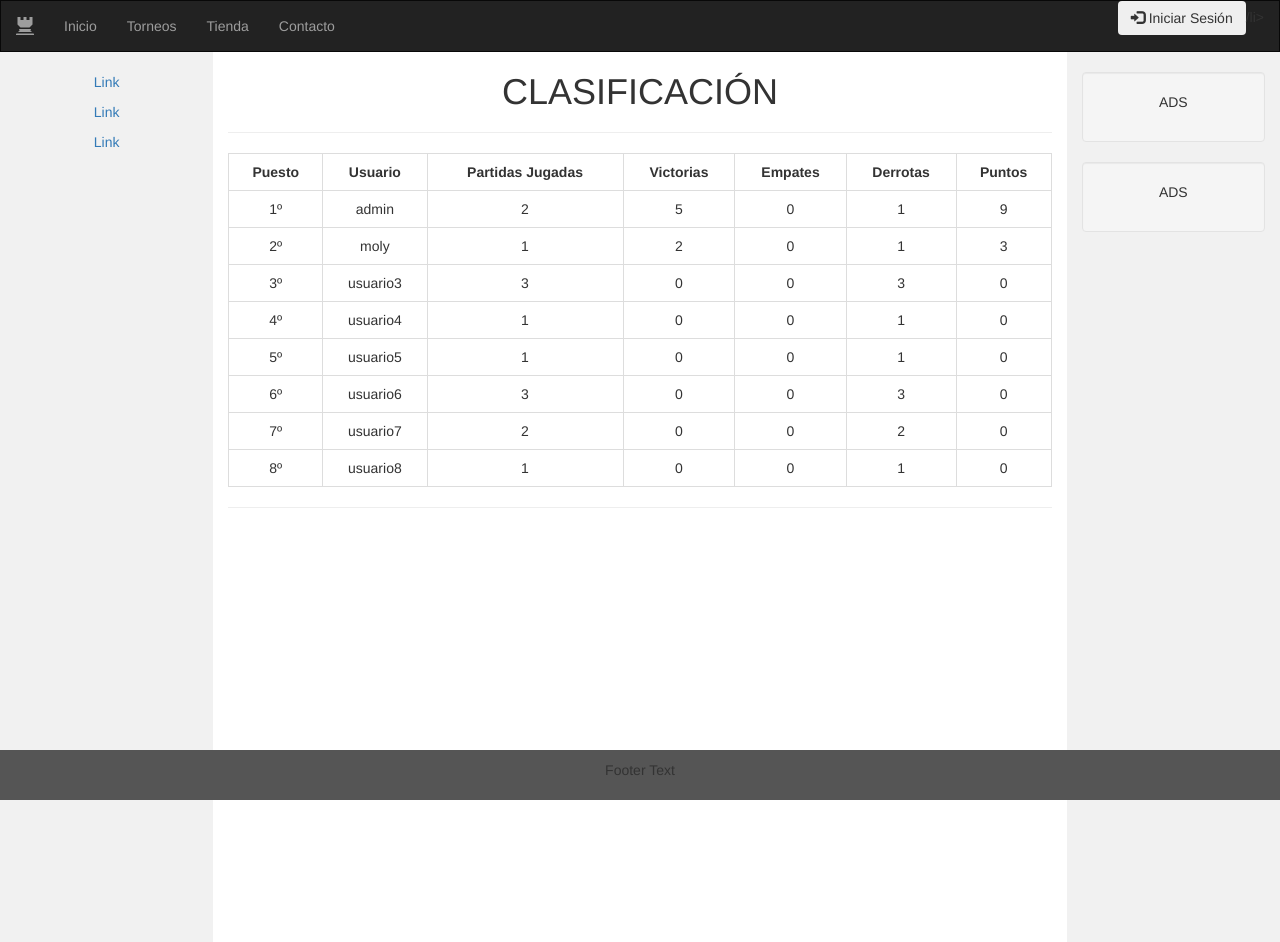
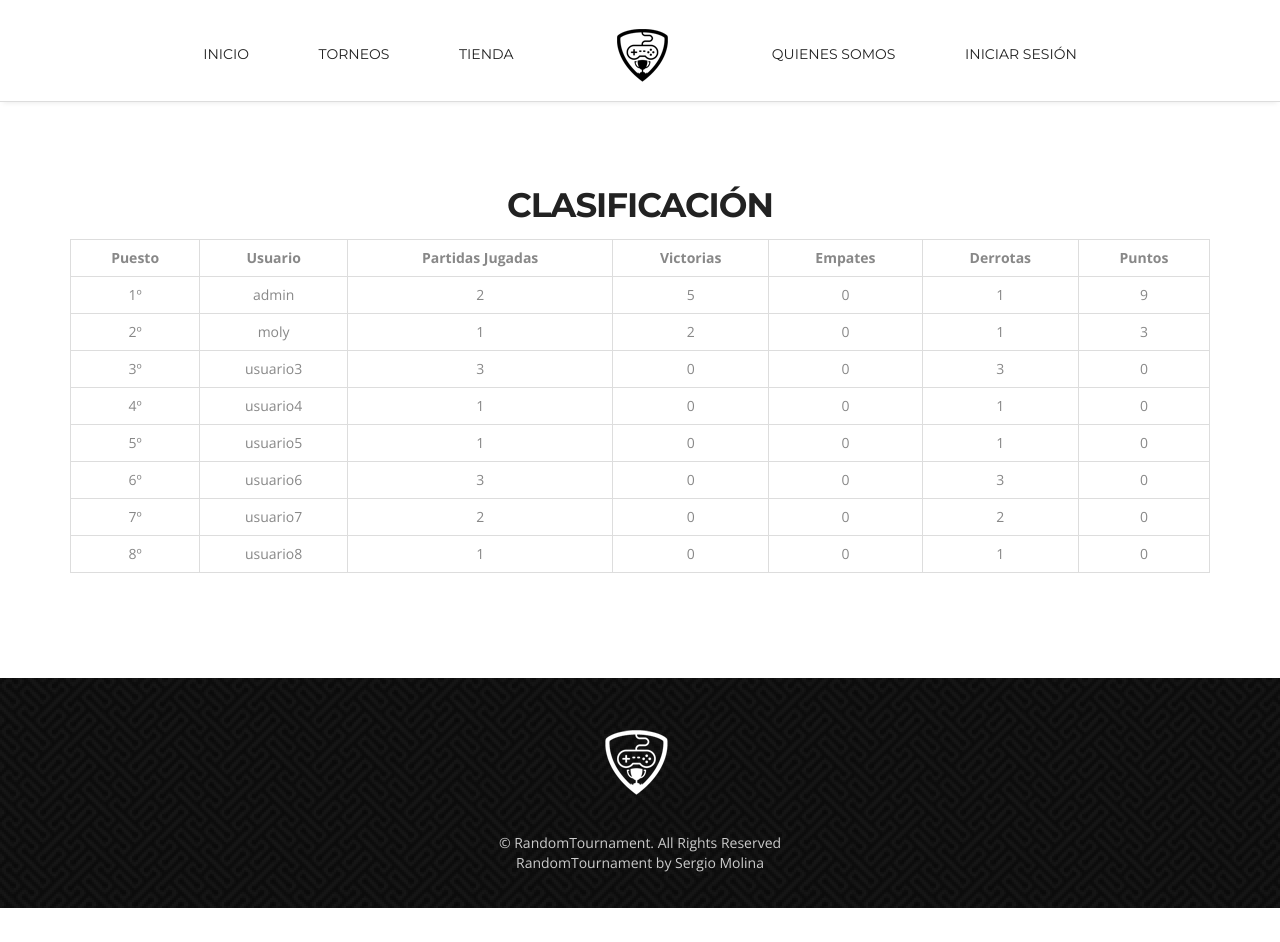
Before and after one commit to Makokoo/proyectorandomtournament, a PHP site: page /ranking.php in a window 1280 px wide. After the commit the page ends 908 px from the top, so only its background shows below. Run offline with PHP 8.4, Linux system fonts and the light colour scheme; data comes from the database, SQL or seed files in the repository.

Commit message:
Añadida carpeta tienda y demás

```diff
--- a/funciones.php
+++ b/funciones.php
@@ -143,7 +143,7 @@ function getClasificacion($uname){
     $res = $conexion->query($sql);
 
 
-    echo "<table class='table table-bordered'>";
+    echo "<table class='table table-bordered text-center'>";
     echo "<tr><td><b>Puesto</b></td><td><b>Usuario</b></td><td><b>Partidas Jugadas</b></td><td><b>Victorias</b></td><td><b>Empates</b></td><td><b>Derrotas</b></td><td><b>Puntos</b></td></tr>";
     while($datos = $res->fetch_assoc()){
         $contador++;
--- a/home.php
+++ b/home.php
@@ -34,7 +34,7 @@ session_start();
 			<ul class="main-nav">
                 <li><a href="home.php">INICIO</a></li>
 				<li><a href="tournaments.php">TORNEOS</a></li>
-                <li><a href="quienessomos.php">TIENDA</a></li>
+                <li><a href="tienda/shop.php">TIENDA</a></li>
 				<li class="small-logo"><a href="home.php"><img src="img/small-logo.png" alt=""></a></li>
                 <li><a href="quienessomos.php">QUIENES SOMOS</a></li>
 
@@ -75,7 +75,7 @@ session_start();
 
 				<div class="team-leader-box">
 					<div class="team-leader wow fadeInDown delay-03s">
-						<div class="team-leader-shadow"><a href="#"></a></div>
+						<div class="team-leader-shadow"><a href="tdetails.php?id=8"></a></div>
 						<img src="img/dbz.png" alt="">
 					</div>
 					<h3 class="wow fadeInDown delay-03s">TORNEO INAUGURACIÓN</h3>
@@ -97,7 +97,7 @@ session_start();
 
 				<div class="team-leader-box">
 					<div class="team-leader wow fadeInDown delay-09s">
-						<div class="team-leader-shadow"><a href="shop.php"></a></div>
+						<div class="team-leader-shadow"><a href="tienda/shop.php"></a></div>
 						<img src="img/tienda.png" alt="">
 					</div>
 					<h3 class="wow fadeInDown delay-09s">INAUGURAMOS NUESTRA TIENDA ONLINE</h3>
--- a/index.php
+++ b/index.php
@@ -40,7 +40,7 @@
         <ul class="we-create animated fadeInUp delay-1s">
             <li>Hacemos de la competición diversión</li>
         </ul>
-        <a class="link animated fadeInUp delay-1s servicelink" href="home.php">EMPEZAR</a>
+        <a class="link animated fadeInUp delay-1s servicelink" href="login.php">EMPEZAR</a>
     </div>
 </header>
 <!--header-end-->
--- a/ranking.php
+++ b/ranking.php
@@ -17,137 +17,105 @@ if(isset($_SESSION['usuario'])) {
 
 ?>
 
-<!DOCTYPE html>
-<html lang="en">
+<!doctype html>
+<html>
+
 <head>
-    <title>Random Tournament</title>
     <meta charset="utf-8">
-    <meta name="viewport" content="width=device-width, initial-scale=1">
-    <link rel="stylesheet" href="https://maxcdn.bootstrapcdn.com/bootstrap/3.3.7/css/bootstrap.min.css">
-    <script src="https://ajax.googleapis.com/ajax/libs/jquery/3.3.1/jquery.min.js"></script>
-    <script src="https://maxcdn.bootstrapcdn.com/bootstrap/3.3.7/js/bootstrap.min.js"></script>
-    <style>
-        /* Remove the navbar's default margin-bottom and rounded borders */
-        .navbar {
-            margin-bottom: 0;
-            border-radius: 0;
-        }
+    <meta name="viewport" content="width=device-width, maximum-scale=1">
 
-        /* Set height of the grid so .sidenav can be 100% (adjust as needed) */
-        .row.content {height: 890px}
+    <title>Homepage</title>
+    <link rel="icon" href="favicon.png" type="image/png">
+    <link rel="shortcut icon" href="favicon.ico" type="img/x-icon">
 
-        /* Set gray background color and 100% height */
-        .sidenav {
-            padding-top: 20px;
-            background-color: #f1f1f1;
-            height: 100%;
-        }
+    <link href='https://fonts.googleapis.com/css?family=Montserrat:400,700' rel='stylesheet' type='text/css'>
+    <link href='https://fonts.googleapis.com/css?family=Open+Sans:400,300,800italic,700italic,600italic,400italic,300italic,800,700,600' rel='stylesheet' type='text/css'>
 
-        /* Set black background color, white text and some padding */
-        footer {
-            position: absolute;
-            right: 0;
-            bottom: 0;
-            left: 0;
-            padding: 1rem;
-            background-color: #555;
-            text-align: center;
-        }
+    <link href="css/bootstrap.css" rel="stylesheet" type="text/css">
+    <link href="css/style.css" rel="stylesheet" type="text/css">
+    <link href="css/font-awesome.css" rel="stylesheet" type="text/css">
+    <link href="css/responsive.css" rel="stylesheet" type="text/css">
+    <link href="css/magnific-popup.css" rel="stylesheet" type="text/css">
 
-        .msgerror{
-            color: #990000;
-        }
+</head>
 
-        /* On small screens, set height to 'auto' for sidenav and grid */
-        @media screen and (max-width: 767px) {
-            .sidenav {
-                height: auto;
-                padding: 15px;
-            }
-            .row.content {height:auto;}
-        }
-    </style>
-</head>
 <body>
 
-<nav class="navbar navbar-inverse">
-    <div class="container-fluid">
-        <div class="navbar-header">
-            <button type="button" class="navbar-toggle" data-toggle="collapse" data-target="#myNavbar">
-                <span class="icon-bar"></span>
-                <span class="icon-bar"></span>
-                <span class="icon-bar"></span>
-            </button>
-            <a class="navbar-brand" href="home.php"><span class="glyphicon glyphicon-tower"></span></a>
-        </div>
-        <div class="collapse navbar-collapse" id="myNavbar">
-            <ul class="nav navbar-nav">
-                <li><a href="home.php">Inicio</a></li>
-                <li><a href="#">Torneos</a></li>
-                <li><a href="#">Tienda</a></li>
-                <li><a href="#">Contacto</a></li>
-            </ul>
+
+<nav class="main-nav-outer" id="test">
+    <!--main-nav-start-->
+    <div class="container">
+        <ul class="main-nav">
+            <li><a href="home.php">INICIO</a></li>
+            <li><a href="tournaments.php">TORNEOS</a></li>
+            <li><a href="quienessomos.php">TIENDA</a></li>
+            <li class="small-logo"><a href="home.php"><img src="img/small-logo.png" alt=""></a></li>
+            <li><a href="quienessomos.php">QUIENES SOMOS</a></li>
 
             <?php
             if(!isset($_SESSION['usuario'])) {
                 ?>
-                <ul class="nav navbar-nav navbar-right">
-                    <li><button onclick="location.href = 'login.php'" class="btn" style="width:auto;"><span class="glyphicon glyphicon-log-in text-right"></span> Iniciar Sesión</button>/li>
-                </ul>
+
+                <li><a href='login.php'>Iniciar Sesión</a></li>
+
                 <?php
             }else{
                 ?>
 
-                <ul class="nav navbar-nav navbar-right">
-                    <li><a href="logout.php"><span class="glyphicon glyphicon-log-out"></span> Cerrar Sesión</a></li>
-                </ul>
+                <li><a href="profile.php">Mi Perfil</a></li>
+                <li><a href="logout.php">Cerrar Sesión</a></li>
 
-                <ul class="nav navbar-nav navbar-right">
-                    <li><a href="profile.php"><span class="glyphicon glyphicon-user"></span> Perfil</a></li>
-                </ul>
                 <?php
             }
             ?>
-        </div>
+        </ul>
+
+        <a class="res-nav_click" href="#"><i class="fa fa-bars"></i></a>
     </div>
 </nav>
+<!--main-nav-end-->
 
 
-<div class="container-fluid text-center">
-    <div class="row content">
-        <div class="col-sm-2 sidenav">
-            <p><a href="#">Link</a></p>
-            <p><a href="#">Link</a></p>
-            <p><a href="#">Link</a></p>
-        </div>
 
-        <div class="col-sm-8 text-center">
-            <h1>CLASIFICACIÓN</h1>
-            <hr>
+
+<section class="main-section team" id="team">
+    <!--main-section team-start-->
+    <div class="container">
 
             <?php
+            echo "<h2 class='text-center'>CLASIFICACIÓN</h2>";
             getClasificacion($datos_usuario['username']);
             ?>
 
 
-            <hr>
+
 
         </div>
 
-        <div class="col-sm-2 sidenav">
-            <div class="well">
-                <p>ADS</p>
-            </div>
-            <div class="well">
-                <p>ADS</p>
-            </div>
+    </section>
+
+
+
+
+<footer class="footer">
+    <div class="container">
+        <div class="footer-logo"><a href="#"><img src="img/footer-logo.png" alt=""></a></div>
+        <span class="copyright">&copy; RandomTournament. All Rights Reserved</span>
+        <div class="credits">
+            <!--
+      All the links in the footer should remain intact.
+      You can delete the links only if you purchased the pro version.
+      Licensing information: https://bootstrapmade.com/license/
+      Purchase the pro version with working PHP/AJAX contact form: https://bootstrapmade.com/buy/?theme=Knight
+    -->
+            RandomTournament by Sergio Molina
         </div>
     </div>
-</div>
-
-<footer class="container-fluid text-center">
-    <p>Footer Text</p>
 </footer>
 
+
+
+
 </body>
+
 </html>
```
Also changed, not shown: modprofile.php (+5 -10 lines), tdetails.php (+6 -6 lines), viewmatch.php (+10 -10 lines), characters/goku_local.png (added), characters/goku_visitante.png (added), characters/vegeta_local.png (added), characters/vegeta_visitante.png (added).
